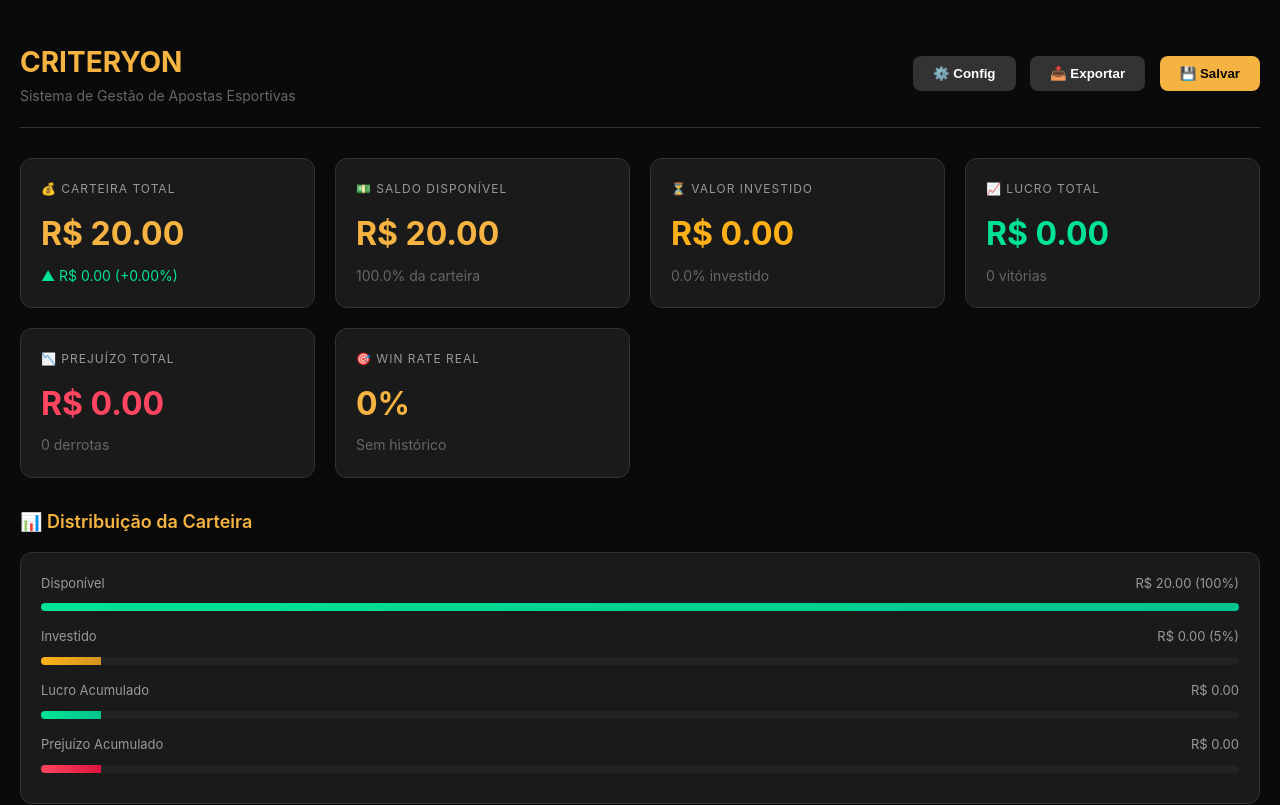
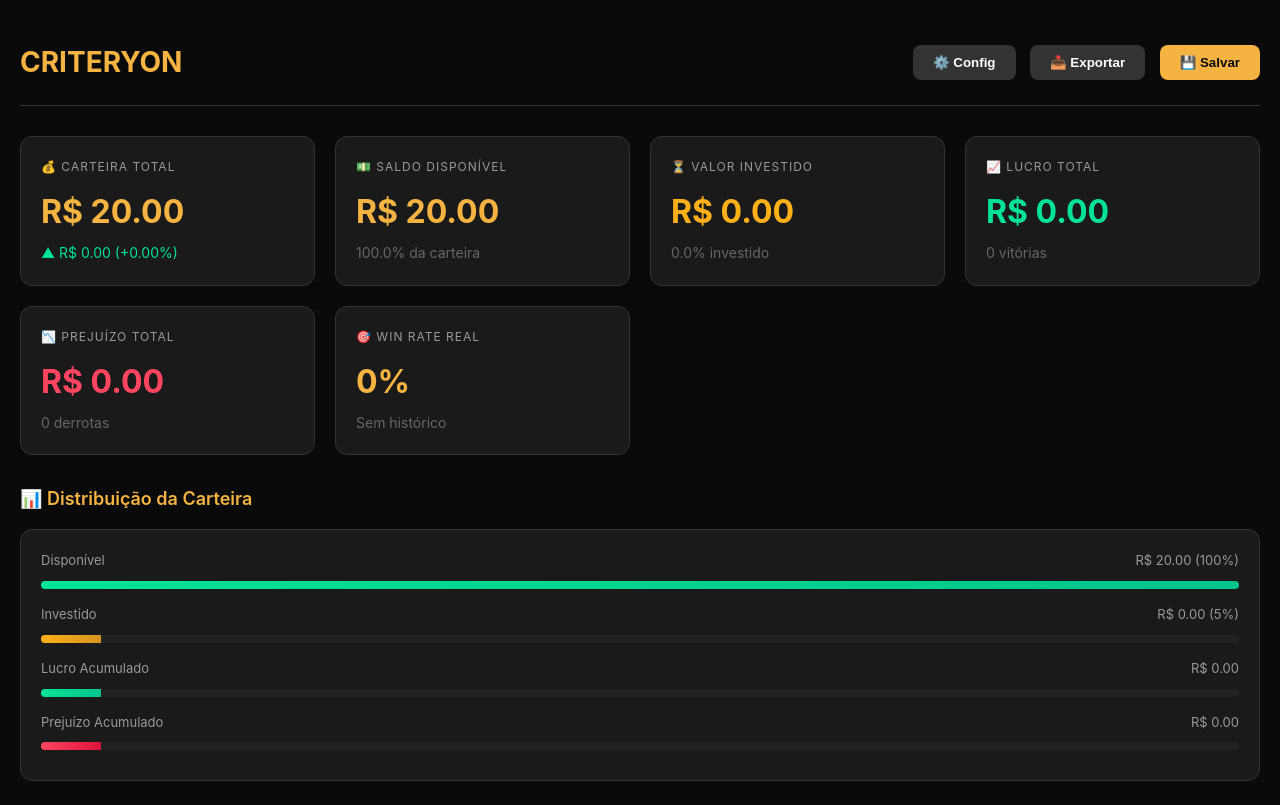
Before and after one commit to nandadev9/betting-bankroll-manager, a plain HTML site: page index.html in a window 1280 px wide. Shown: the top 805 px of the page. Drawn offline with Linux system fonts and the light colour scheme.

Commit message:
remoção do slogan do cabeçalho

```diff
--- a/index.html
+++ b/index.html
@@ -3,7 +3,7 @@
 <head>
     <meta charset="UTF-8">
     <meta name="viewport" content="width=device-width, initial-scale=1.0">
-    <title>Criteryon - Sistema de Gestão de Apostas</title>
+    <title>Criteryon</title>
     <style>
         * { margin: 0; padding: 0; box-sizing: border-box; }
         body {
@@ -248,7 +248,7 @@
         <div class="header">
             <div>
                 <h1>CRITERYON</h1>
-                <p style="color: #666; font-size: 14px;">Sistema de Gestão de Apostas Esportivas</p>
+
             </div>
             <div>
                 <button class="btn btn-secondary" onclick="openConfigModal()">⚙️ Config</button>
```
